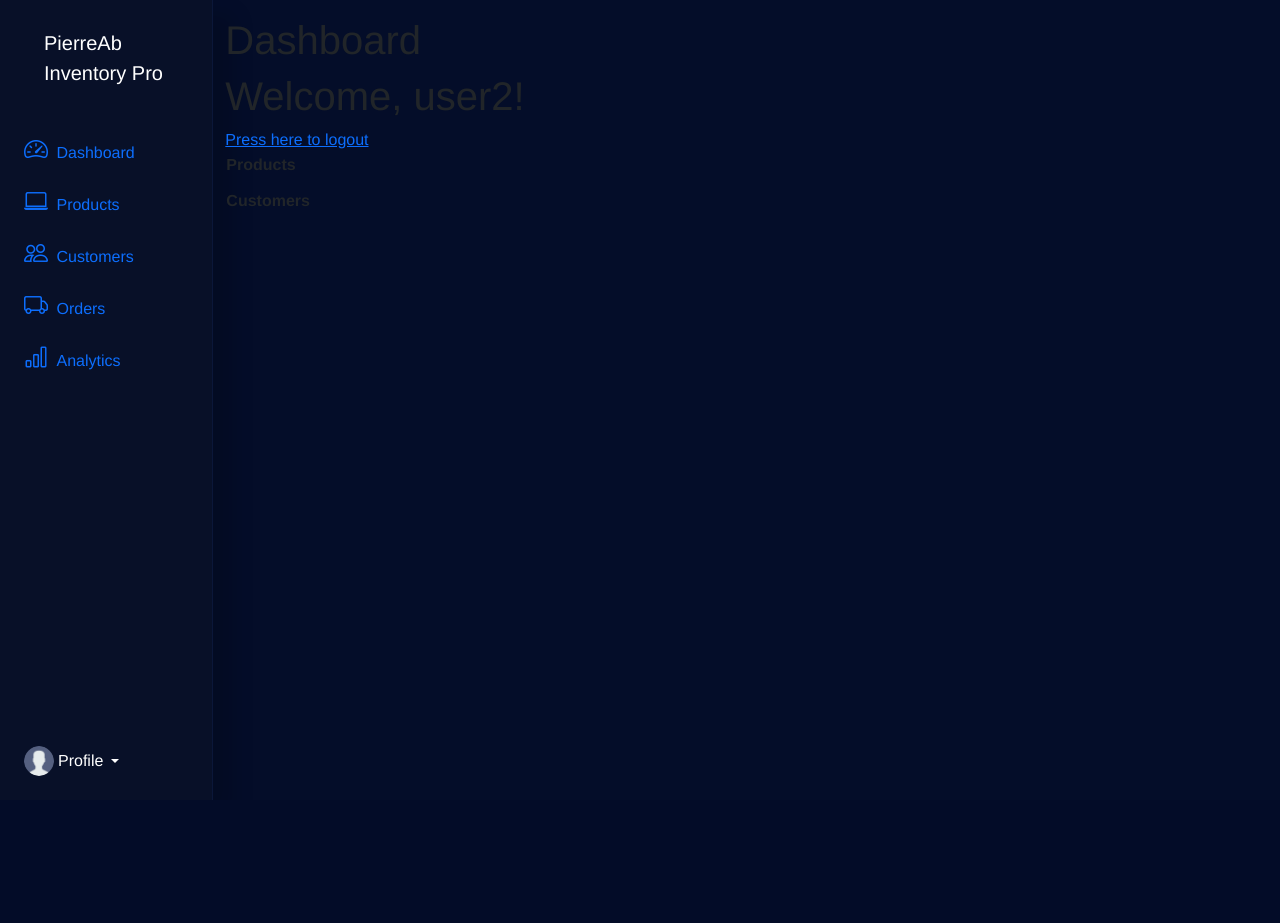
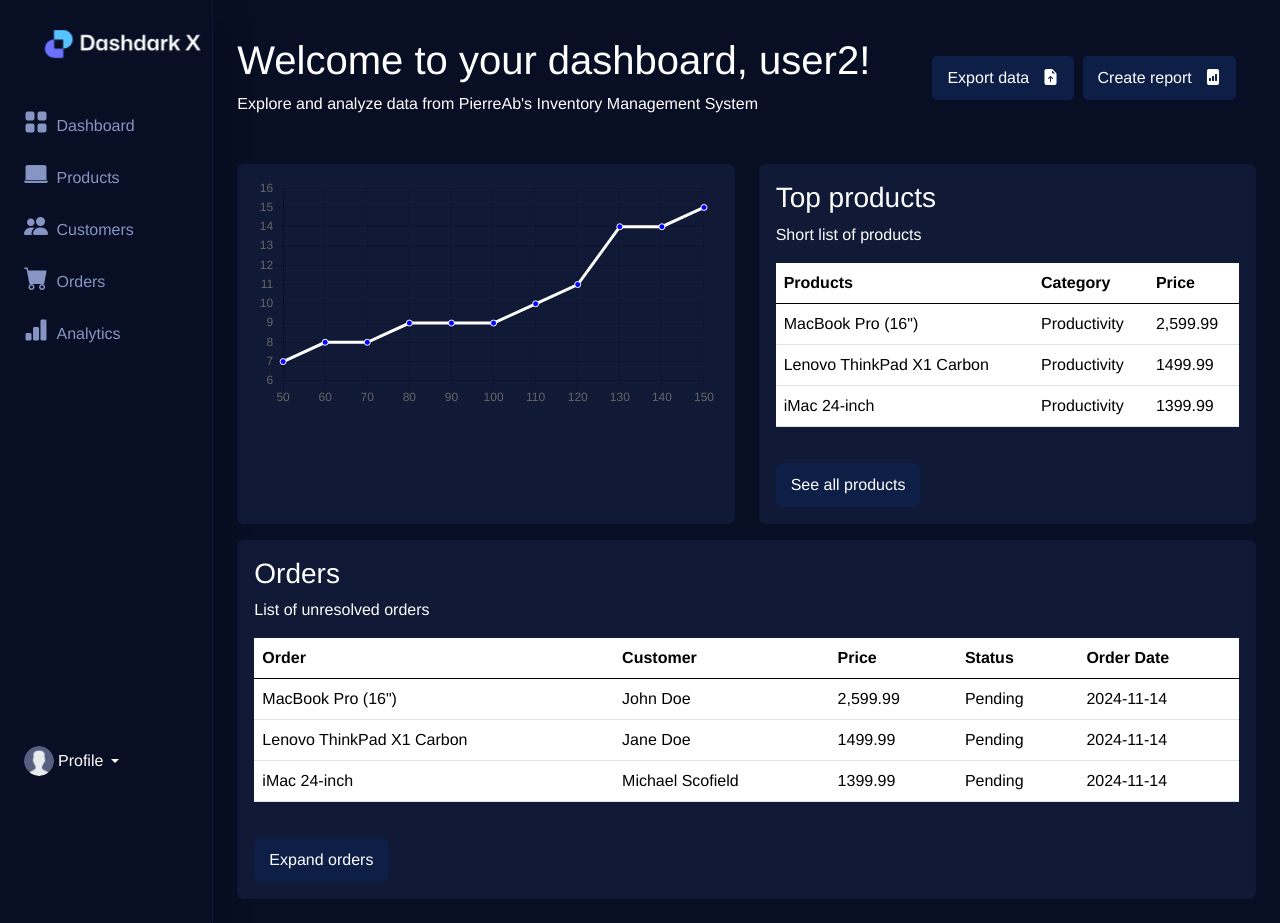
Before and after one commit to PierreDevC/projet_python_app_web_fonc, a Flask app: page /dashboard in a window 1280 px wide. Before the commit the page ends 800 px from the top, so only its background shows below. Run offline with Flask 3, Linux system fonts and the light colour scheme; a user stored in the database is signed in; data comes from the database, SQL or seed files in the repository; lists and menus that the app fills with data are empty; some libraries are stand-ins or nearby versions.

Commit message:
dashboard ui template

```diff
--- a/templates/base.html
+++ b/templates/base.html
@@ -8,12 +8,13 @@
     <link href="https://cdn.jsdelivr.net/npm/bootstrap@5.3.0-alpha1/dist/css/bootstrap.min.css" rel="stylesheet">
     <link rel="stylesheet" href="https://cdn.jsdelivr.net/npm/bootstrap-icons@1.3.0/font/bootstrap-icons.css">
     <script src="https://code.jquery.com/jquery-3.5.1.slim.min.js"></script>
+    <script src="https://cdnjs.cloudflare.com/ajax/libs/Chart.js/2.9.4/Chart.js"></script>
     <title>{% block title %}My App{% endblock %}</title>
     <style>
         /* General body styling */
         body {
             font-family: 'Helvetica', sans-serif;
-            background-color: #040D29;
+            background-color: #080F25;
         }
         .container {
             padding-top: 20px;
@@ -79,7 +80,7 @@
             background-color: #6a2a6e;
         }
         .navbar-background-color {
-            background-color: #081028;
+            background-color: #080F25;
         }
         .dashboard-background-color {
             background-color: #081028;
@@ -113,6 +114,13 @@
             font-size:30px;
             padding: 20px;
         }
+        .lightblue {
+		color: #8695C4
+		}
+        .table-custom {
+		color: #101935;
+		background-color: #101935;
+		}
     </style>
 </head>
 <body>
@@ -121,29 +129,29 @@
             <div class="col-auto col-md-3 col-xl-2 px-sm-2 px-0 navbar-background-color border-end blue-border shadow-right">
                 <div class="d-flex flex-column align-items-center align-items-sm-start px-3 pt-2 text-white min-vh-100">
                     <a href="/" class="d-flex align-items-center pb-3 mb-md-0 me-md-auto text-white text-decoration-none">
-                        <span class="logo fs-5 d-none d-sm-inline">PierreAb Inventory Pro</span>
+                        <span class="logo fs-5 d-none d-sm-inline"><img src="/static/logo.png" alt="logo"></span>
                     </a>
                     <ul class="nav nav-pills flex-column mb-sm-auto mb-0 align-items-center align-items-sm-start" id="menu">
                         <li class="nav-item">
                             <a href="/dashboard" class="nav-link align-middle px-0">
-                                <i class="fs-4 bi-speedometer2"></i> <span class="ms-1 d-none d-sm-inline">Dashboard</span>
+                                <i class="fs-4 bi-grid-fill lightblue"></i> <span class="ms-1 d-none d-sm-inline lightblue">Dashboard</span>
                             </a>
                         </li>
                         <li>
                             <a href="/product_list" class="nav-link px-0 align-middle">
-                                <i class="fs-4 bi-laptop"></i> <span class="ms-1 d-none d-sm-inline">Products</span></a>
+                                <i class="fs-4 bi-laptop-fill lightblue"></i> <span class="ms-1 d-none d-sm-inline lightblue">Products</span></a>
                         </li>
                         <li>
                             <a href="/customer_list" class="nav-link px-0 align-middle">
-                                <i class="fs-4 bi-people"></i> <span class="ms-1 d-none d-sm-inline">Customers</span></a>
+                                <i class="fs-4 bi-people-fill lightblue"></i> <span class="ms-1 d-none d-sm-inline lightblue">Customers</span></a>
                         </li>
                         <li>
                             <a href="/product_list" class="nav-link px-0 align-middle">
-                                <i class="fs-4 bi-truck"></i> <span class="ms-1 d-none d-sm-inline">Orders</span></a>
+                                <i class="fs-4 bi bi-cart-fill lightblue"></i> <span class="ms-1 d-none d-sm-inline lightblue">Orders</span></a>
                         </li>
                         <li>
                             <a href="#" class="nav-link px-0 align-middle">
-                                <i class="fs-4 bi-bar-chart"></i> <span class="ms-1 d-none d-sm-inline">Analytics</span></a>
+                                <i class="fs-4 bi-bar-chart-fill lightblue"></i> <span class="ms-1 d-none d-sm-inline lightblue">Analytics</span></a>
                         </li>
                     </ul>
                     <hr>
--- a/templates/dashboard.html
+++ b/templates/dashboard.html
@@ -3,33 +3,131 @@
 {% block title %}Product List{% endblock %}
 
 {% block content %}
-<h1>Dashboard</h1>
 
-<h1>Welcome, {{ user.username }}!</h1>
-<a href="{{url_for('logout')}}">Press here to logout</a>
+<div class="container">
+    <div class="row">
+        <div class="col-8"><h1 class="text-white">Welcome to your dashboard, {{ user.username }}!</h1>
+        <p class="text-white">Explore and analyze data from PierreAb's Inventory Management System</p>
+        </div>
 
-<table>
+        <div class="col-4">
+            <button class="buttons">Export data &nbsp; <i class="bi bi-file-earmark-arrow-up-fill"></i></button>&nbsp;
+            <button class="buttons">Create report &nbsp; <i class="bi bi-file-bar-graph-fill"></i></button>
+        </div>
+    </div>
+    <br>
+<div class="row">
+<div class="col-sm-6 py-2">
+    <div class="card h-100 blue-border card-body table-custom ">
+        <canvas id="myChart" style="width:100%;max-width:600px"></canvas>
+    </div>
+</div>
+<div class="col-sm-6 py-2">
+    <div class="card h-100 blue-border table-custom text-white">
+        <div class="card-body ">
+
+            <h3 class="card-title">Top products</h3>
+            <p class="card-text">Short list of products</p>
+            <table class="table table-custom text-white">
+              <thead>
                 <tr>
-        <th>Products</th>
+                  <th scope="col">Products</th>
+                  <th scope="col">Category</th>
+                  <th scope="col">Price</th>
                 </tr>
-    {% for product in products %}
+              </thead>
+              <tbody>
                 <tr>
-        <td>{{ product.name }}</td>
-        <td>{{ product.price }}</td>
+                  <td>MacBook Pro (16")</td>
+                  <td>Productivity</td>
+                  <td>2,599.99</td>
                 </tr>
-    {% endfor %}
+                <tr>
+                  <td>Lenovo ThinkPad X1 Carbon</td>
+                  <td>Productivity</td>
+                  <td>1499.99</td>
+                </tr>
+                <tr>
+                  <td>iMac 24-inch</td>
+                  <td>Productivity</td>
+                  <td>1399.99</td>
+                </tr>
+              </tbody>
             </table>
+            <a href="/product_list" class="buttons">See all products</a>
+        </div>
+    </div>
+</div>
+<div class="col-sm-12 py-2">
+    <div class="card h-100 blue-border table-custom text-white">
+        <div class="card-body">
+            <h3 class="card-title">Orders</h3>
+            <p class="card-text">List of unresolved orders</p>
+            <table class="table table-custom text-white">
+              <thead>
+                <tr>
+                  <th scope="col">Order</th>
+                  <th scope="col">Customer</th>
+                  <th scope="col">Price</th>
+                  <th scope="col">Status</th>
+                  <th scope="col">Order Date</th>
 
-<table>
+                </tr>
+              </thead>
+              <tbody>
                 <tr>
-        <th>Customers</th>
+                  <td>MacBook Pro (16")</td>
+                  <td>John Doe</td>
+                  <td>2,599.99</td>
+                  <td>Pending</td>
+                  <td>2024-11-14</td>
                 </tr>
-    {% for customer in customers %}
                 <tr>
-        <td>{{ customer.name }}</td>
-        <td>{{ customer.email }}</td>
+                  <td>Lenovo ThinkPad X1 Carbon</td>
+                  <td>Jane Doe</td>
+                  <td>1499.99</td>
+                  <td>Pending</td>
+                  <td>2024-11-14</td>
                 </tr>
-    {% endfor %}
+                <tr>
+                  <td>iMac 24-inch</td>
+                  <td>Michael Scofield</td>
+                  <td>1399.99</td>
+                  <td>Pending</td>
+                  <td>2024-11-14</td>
+                </tr>
+              </tbody>
             </table>
+            <a href="#" class="buttons">Expand orders</a>
+        </div>
+    </div>
+</div>
+</div>
+</div>
+
+<script>
+    const xValues = [50,60,70,80,90,100,110,120,130,140,150];
+    const yValues = [7,8,8,9,9,9,10,11,14,14,15];
+
+    new Chart("myChart", {
+      type: "line",
+      data: {
+        labels: xValues,
+        datasets: [{
+          fill: false,
+          lineTension: 0,
+          backgroundColor: "rgba(0,0,255,1.0)",
+          borderColor: "rgba(255,255,255,1.0)", // Changed to white
+          data: yValues
+        }]
+      },
+      options: {
+        legend: {display: false},
+        scales: {
+          yAxes: [{ticks: {min: 6, max:16}}],
+        }
+      }
+    });
+        </script>
 
 {% endblock %}
```
Also changed, not shown: static/logo.png (added). Lines whose indentation alone changed are shown as unchanged.
